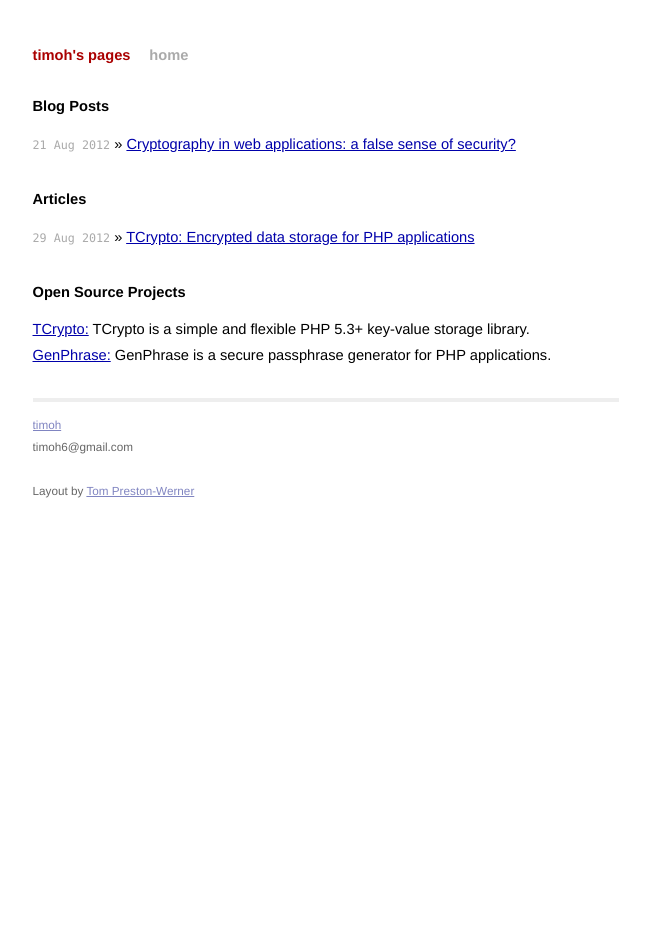
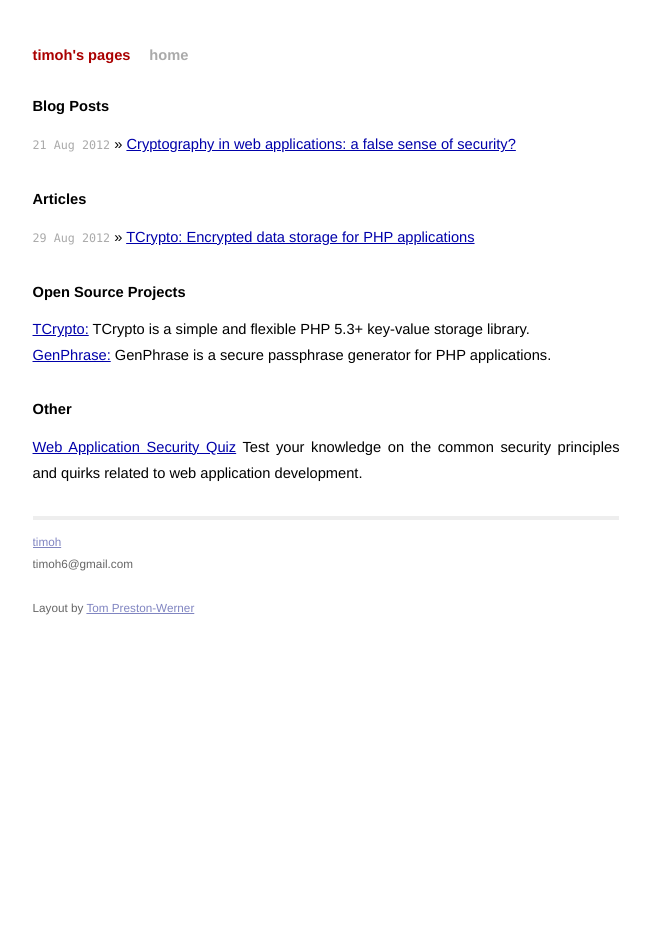
Before and after one commit to timoh6/timoh6.github.com, a Jekyll site: the page built from index.html, in a window 1280 px wide. Shown: the whole page, without its empty margins (314-964 px from the left). Built offline with Jekyll 4.4.1, drawn with Linux system fonts in a browser that asks for light colours.

Commit message:
Add link to WebAppSecQuiz

```diff
--- a/index.html
+++ b/index.html
@@ -21,4 +21,9 @@ title: timoh's pages
     <li><a href="https://github.com/timoh6/TCrypto/">TCrypto:</a> TCrypto is a simple and flexible PHP 5.3+ key-value storage library.</li>
     <li><a href="https://github.com/timoh6/GenPhrase/">GenPhrase:</a> GenPhrase is a secure passphrase generator for PHP applications.</li>
   </ul>
+
+  <h1>Other</h1>
+  <ul class="posts">
+    <li><a href="http://timoh6.github.io/WebAppSecQuiz/">Web Application Security Quiz</a> Test your knowledge on the common security principles and quirks related to web application development.</li>
+  </ul>
 </div>
```
